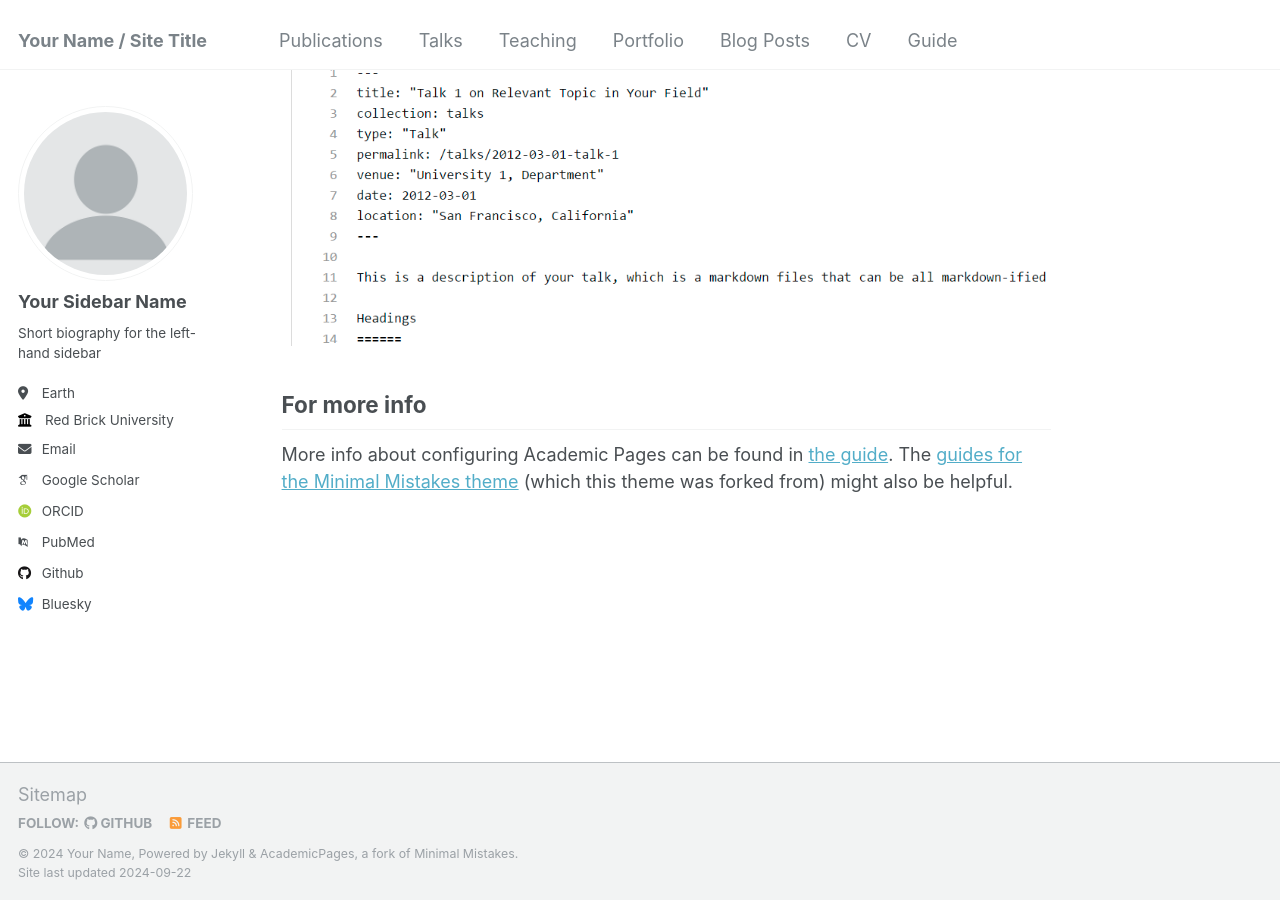
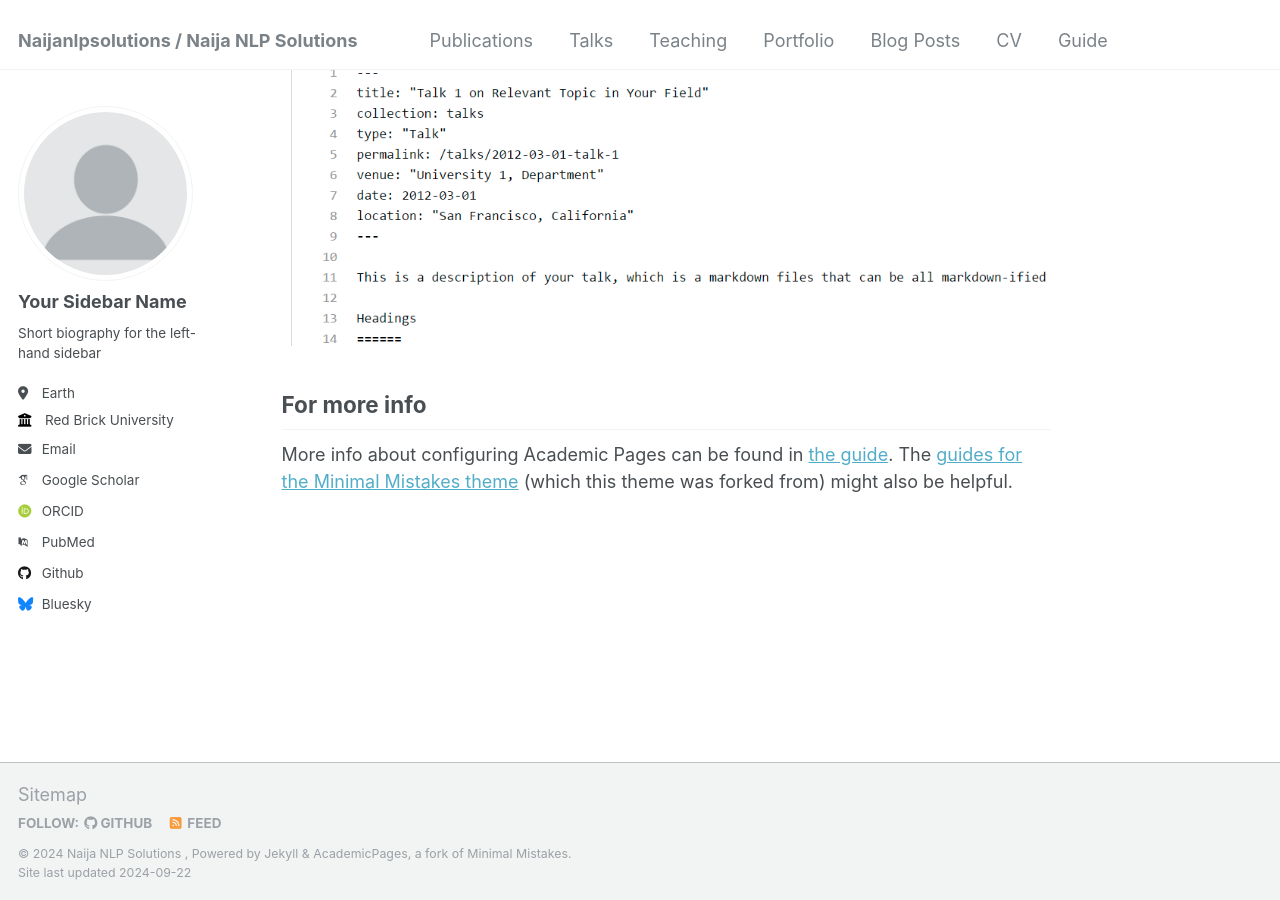
Before and after one commit to NaijaNLPsolutions/-NaijaNLPsolutions.github.io, a Jekyll site: the page built from _pages/about.md, in a window 1280 px wide and 900 px high, scrolled down 2643 px. Built offline with Jekyll 4.4.1, drawn with Linux system fonts in a browser that asks for light colours; some web fonts are replaced; part of the change alters nothing that is shown.

Commit message:
_config.yml

```diff
--- a/_config.yml
+++ b/_config.yml
@@ -8,10 +8,22 @@
 
 # Basic Site Settings
 locale                   : "en-US"
-title                    : "Your Name / Site Title"
+title                    : "Naijanlpsolutions  / Naija NLP Solutions  "
 title_separator          : "-"
-name                     : &name "Your Name"
-description              : &description "personal description"
+name                     : &name "Naija NLP Solutions "
+description              : &description "Naija NLP Solutions is a cutting-edge artificial intelligence company specializing in Natural Language Processing (NLP) solutions for Nigerian languages. Our mission is to bridge the language gap in Nigeria's digital landscape, enabling businesses and individuals to tap into the country's linguistic diversity.
+
+
+*Focus Areas:*
+
+
+1. Language Modeling: Developing AI-powered language models for Nigerian languages.
+2. Text Analysis: Providing sentiment analysis, entity recognition, and topic modeling.
+3. Speech Recognition: Building speech-to-text systems for Nigerian languages.
+4. Chatbots & Virtual Assistants: Creating conversational interfaces for customer engagement.
+5. Language Translation: Offering machine translation services for Nigerian languages.
+
+"
 url                      : https://academicpages.github.io # the base hostname & protocol for your site e.g. "https://mmistakes.github.io"
 baseurl                  : "" # the subpath of your site, e.g. "/blog"
 repository               : "academicpages/academicpages.github.io"
```
